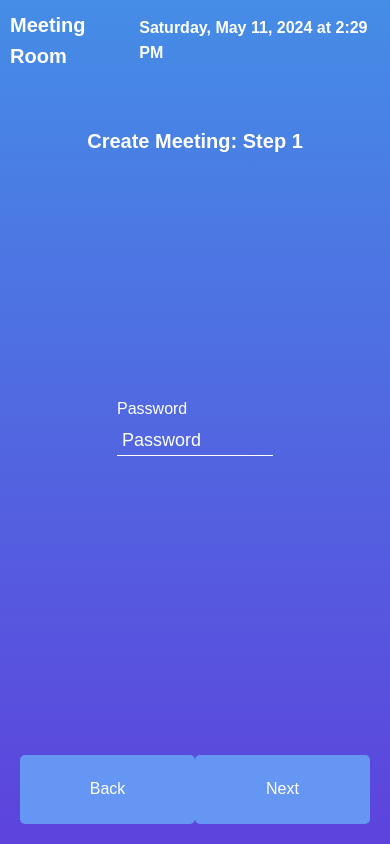
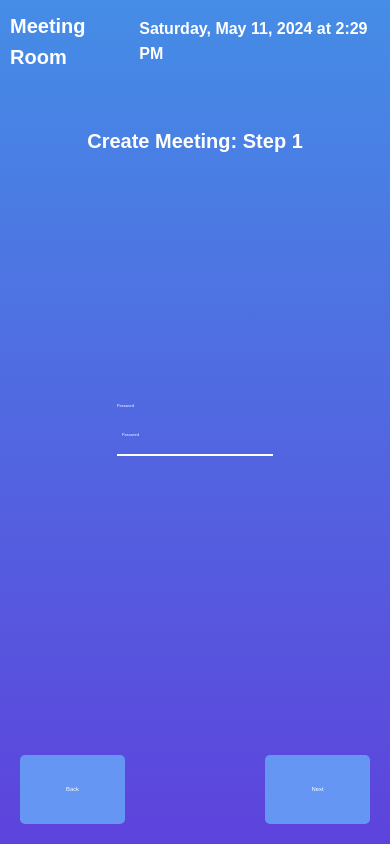
Before and after one commit to kennarddh/meeting-room-react, a React (Vite) app: page /new/1 in a window 390 px wide. Built offline with nearby package versions, Linux system fonts and the light colour scheme.

Commit message:
feat: Responsive for wider screen

```diff
--- a/src/Components/Button/Button.tsx
+++ b/src/Components/Button/Button.tsx
@@ -22,6 +22,10 @@ const Button = styled.button<IButton>`
 		background-color: #808080;
 		cursor: not-allowed;
 	}
+
+	@media screen and (min-width: 2000px) {
+		border-radius: 25px;
+	}
 `
 
 export default Button
--- a/src/Components/DateTimePicker/Styles.ts
+++ b/src/Components/DateTimePicker/Styles.ts
@@ -7,9 +7,9 @@ import styled from 'styled-components'
 export const StyledDateTimePicker = styled(ReactDateTimePicker)`
 	& .react-datetime-picker__wrapper {
 		padding: 5px;
-		border-radius: 5px;
+		border-radius: 0.3vw;
 
-		border: 2px solid #ffffff;
+		border: 0.15vw solid #ffffff;
 	}
 
 	& .react-datetime-picker__inputGroup__divider,
--- a/src/Components/DateTimePickerInput/Styles.tsx
+++ b/src/Components/DateTimePickerInput/Styles.tsx
@@ -1,15 +1,17 @@
 import styled from 'styled-components'
 
 export const StyledLabel = styled.label`
+	font-size: max(1vw, 16px);
+
 	display: flex;
 	justify-content: flex-start;
 	align-items: flex-start;
 	flex-direction: column;
 	gap: 5px;
 
-	border-bottom: 1px solid #ffffff;
+	border-bottom: 0.3dvh solid #ffffff;
 
 	color: #ffffff;
 
-	padding-bottom: 10px;
+	padding-bottom: 1dvh;
 `
--- a/src/Components/Input/Styles.tsx
+++ b/src/Components/Input/Styles.tsx
@@ -2,13 +2,13 @@ import styled from 'styled-components'
 
 export const StyledInput = styled.input`
 	width: 100%;
-	height: 30px;
+	height: 5dvh;
 
 	border: none;
-	border-bottom: 1px solid #ffffff;
+	border-bottom: 0.3dvh solid #ffffff;
 
 	padding: 5px;
-	font-size: 18px;
+	font-size: 1vw;
 
 	background-color: transparent;
 
@@ -27,4 +27,6 @@ export const StyledLabel = styled.label`
 	gap: 5px;
 
 	color: #ffffff;
+
+	font-size: 1vw;
 `
--- a/src/Components/MainOutlet/Styles.ts
+++ b/src/Components/MainOutlet/Styles.ts
@@ -21,11 +21,17 @@ export const Header = styled.div`
 `
 
 export const Nav = styled.div`
+	height: 100%;
+
 	padding: 10px;
 
 	display: flex;
 	align-items: center;
 	justify-content: space-between;
+
+	@media screen and (min-width: 2000px) {
+		padding: 50px;
+	}
 `
 
 export const LeftNav = styled.div``
@@ -36,4 +42,8 @@ export const DateTime = styled.h3`
 	@media screen and (max-width: 600px) {
 		font-size: 16px;
 	}
+
+	@media screen and (min-width: 2000px) {
+		font-size: 2vw;
+	}
 `
--- a/src/Components/Title/Title.tsx
+++ b/src/Components/Title/Title.tsx
@@ -10,6 +10,10 @@ const Title = styled.h1`
 	@media screen and (max-width: 800px) {
 		font-size: 20px;
 	}
+
+	@media screen and (min-width: 2000px) {
+		font-size: 2vw;
+	}
 `
 
 export default Title
--- a/src/Pages/CreateMeeting/CreateMeeting2/Styles.tsx
+++ b/src/Pages/CreateMeeting/CreateMeeting2/Styles.tsx
@@ -18,6 +18,8 @@ export const DepartmentButton = styled(Button)<{ $selected?: boolean }>`
 
 	background-color: ${({ $selected }) => ($selected ? '#5d43dc' : '#6596f4')};
 
+font-size:1vw;
+
 	&:hover {
 		background-color: #5d43dc;
 	}
--- a/src/Pages/Home/Styles.tsx
+++ b/src/Pages/Home/Styles.tsx
@@ -41,6 +41,10 @@ export const LeftText = styled.p`
 	color: #ffffff;
 
 	font-size: 20px;
+
+	@media screen and (min-width: 2000px) {
+		font-size: 1.52vw;
+	}
 `
 
 export const BookMeetingButtonContainer = styled.div`
@@ -70,14 +74,26 @@ export const BookMeetingButton = styled.button`
 	&:hover {
 		background-color: #458de6;
 	}
+
+	@media screen and (min-width: 2000px) {
+		font-size: 1.5vw;
+		border: 10px solid #ffffff;
+		border-radius: 24px;
+	}
 `
 
 export const Right = styled.div`
 	width: 40%;
 	height: 100%;
 
+	padding-right: 10px;
+
 	display: flex;
 	flex-direction: column;
+
+	@media screen and (min-width: 2000px) {
+		padding-right: 50px;
+	}
 `
 
 export const RightTitle = styled.h3`
@@ -91,6 +107,11 @@ export const RightTitle = styled.h3`
 	justify-content: flex-end;
 
 	color: #ffffff;
+
+	@media screen and (min-width: 2000px) {
+		font-size: 1.5vw;
+		height: 5%;
+	}
 `
 
 export const IncomingMeetingsList = styled.div`
@@ -106,6 +127,10 @@ export const IncomingMeetingsList = styled.div`
 	padding-bottom: 20px;
 
 	overflow-y: scroll;
+
+	@media screen and (min-width: 2000px) {
+		height: 95%;
+	}
 `
 
 export const IncomingMeeting = styled.button`
--- a/src/Pages/Styles.tsx
+++ b/src/Pages/Styles.tsx
@@ -3,8 +3,10 @@ import { styled } from 'styled-components'
 import Button from 'Components/Button/Button'
 
 export const CreateMeetingButton = styled(Button)`
-	width: 200px;
+	width: 30%;
 	height: 100%;
+
+	font-size: 1.5vw;
 `
 
 export const Container = styled.div`
@@ -46,6 +48,10 @@ export const ButtonsContainer = styled.div`
 	display: flex;
 	justify-content: space-between;
 
+	@media screen and (min-height: 1000px) {
+		padding: 0 50px 50px 50px;
+	}
+
 	@media screen and (max-height: 500px) {
 		padding: 0 10px 10px 10px;
 	}
@@ -77,4 +83,6 @@ export const ErrorText = styled.p`
 	align-items: flex-start;
 
 	color: #ff0000;
+
+	font-size: 2vw;
 `
```
